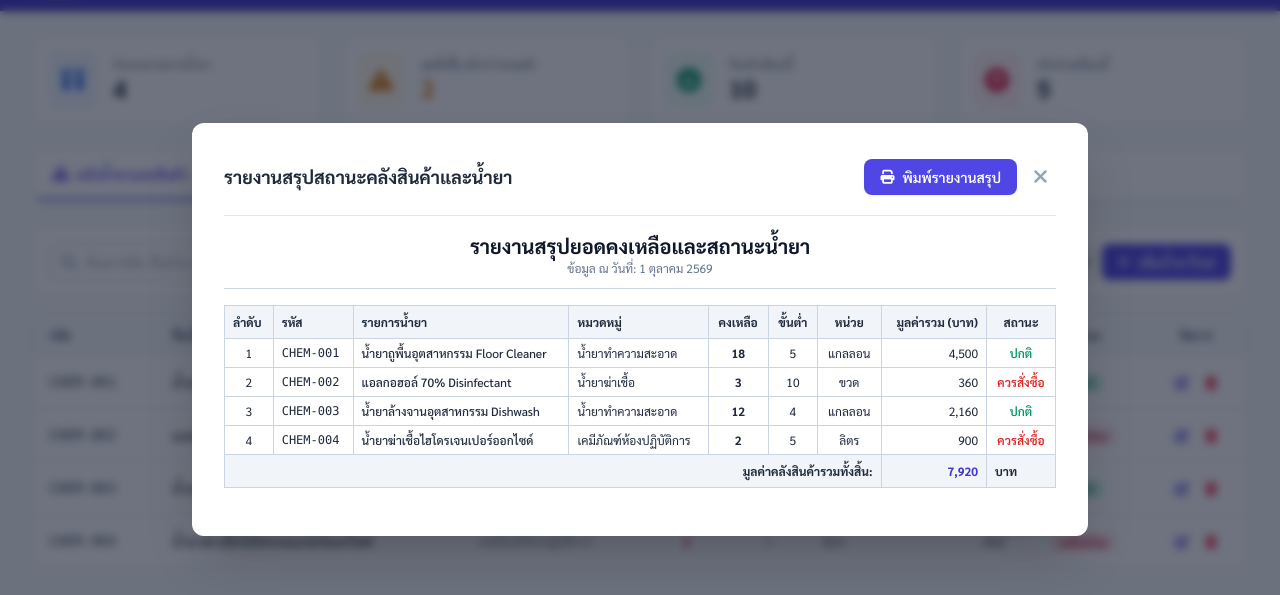
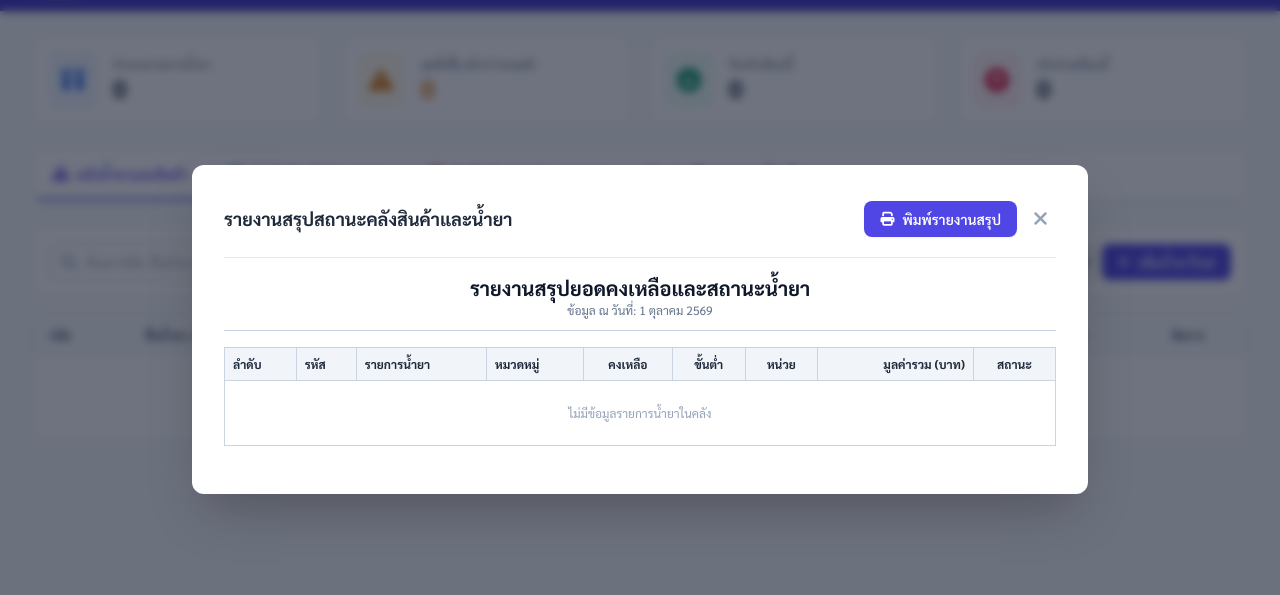
Before and after one commit to ladaratchaiyaphum-netizen/cleanstock, a plain HTML site: page index.html in a window 1280 px wide. Both pictures are taken after a click on the button "พิมพ์รายงาน". Shown: the part 71-666 px from the top of the page. Drawn offline with nearby package versions, Linux system fonts and the light colour scheme.

Commit message:
Set default values for item stock and min stock
Updated input fields to set default values and improved messages for empty states.

```diff
--- a/index.html
+++ b/index.html
@@ -37,7 +37,6 @@
         }
 
         @media print {
-            /* Hide web UI during printing */
             .no-print, nav, header, button, .modal-backdrop, .tab-buttons, .action-btns {
                 display: none !important;
             }
@@ -89,7 +88,7 @@
         <div class="max-w-7xl mx-auto px-4 sm:px-6 lg:px-8 py-3.5 flex flex-wrap justify-between items-center gap-4">
             <div class="flex items-center space-x-3">
                 <div class="bg-white/10 p-2.5 rounded-xl backdrop-blur-sm border border-white/20">
-                    <i class="fa-solid me-0 fa-boxes-packing text-2xl text-amber-300"></i>
+                    <i class="fa-solid fa-boxes-packing text-2xl text-amber-300"></i>
                 </div>
                 <div>
                     <h1 class="text-xl font-bold leading-tight tracking-wide">CleanStock</h1>
@@ -431,11 +430,11 @@
                 <div class="grid grid-cols-2 gap-3">
                     <div>
                         <label class="block text-xs font-semibold text-slate-700 mb-1">จำนวนตั้งต้น</label>
-                        <input type="number" min="0" id="item-stock" placeholder="0" class="w-full border border-slate-300 rounded-lg p-2 text-sm focus:ring-2 focus:ring-indigo-500 focus:outline-none">
+                        <input type="number" min="0" id="item-stock" placeholder="0" value="0" class="w-full border border-slate-300 rounded-lg p-2 text-sm focus:ring-2 focus:ring-indigo-500 focus:outline-none">
                     </div>
                     <div>
                         <label class="block text-xs font-semibold text-slate-700 mb-1">จำนวนขั้นต่ำ (Reorder)</label>
-                        <input type="number" min="0" id="item-min" placeholder="5" class="w-full border border-slate-300 rounded-lg p-2 text-sm focus:ring-2 focus:ring-indigo-500 focus:outline-none">
+                        <input type="number" min="0" id="item-min" placeholder="5" value="5" class="w-full border border-slate-300 rounded-lg p-2 text-sm focus:ring-2 focus:ring-indigo-500 focus:outline-none">
                     </div>
                 </div>
                 <div class="flex justify-end space-x-2 pt-3">
@@ -596,19 +595,11 @@
     </div>
 
     <script>
-        // Default Sample Data
-        const DEFAULT_CHEMICALS = [
-            { id: '1', code: 'CHEM-001', name: 'น้ำยาถูพื้นอุตสาหกรรม Floor Cleaner', category: 'น้ำยาทำความสะอาด', unit: 'แกลลอน', price: 250, stock: 18, minStock: 5 },
-            { id: '2', code: 'CHEM-002', name: 'แอลกอฮอล์ 70% Disinfectant', category: 'น้ำยาฆ่าเชื้อ', unit: 'ขวด', price: 120, stock: 3, minStock: 10 },
-            { id: '3', code: 'CHEM-003', name: 'น้ำยาล้างจานอุตสาหกรรม Dishwash', category: 'น้ำยาทำความสะอาด', unit: 'แกลลอน', price: 180, stock: 12, minStock: 4 },
-            { id: '4', code: 'CHEM-004', name: 'น้ำยาฆ่าเชื้อไฮโดรเจนเปอร์ออกไซด์', category: 'เคมีภัณฑ์ห้องปฏิบัติการ', unit: 'ลิตร', price: 450, stock: 2, minStock: 5 }
-        ];
+        // Clean default starting state (0 items)
+        const DEFAULT_CHEMICALS = [];
 
         let chemicals = JSON.parse(localStorage.getItem('cleanstock_items')) || DEFAULT_CHEMICALS;
-        let logs = JSON.parse(localStorage.getItem('cleanstock_logs')) || [
-            { id: 'log-1', date: new Date().toISOString(), docDate: new Date().toISOString().split('T')[0], type: 'IN', itemId: '1', quantity: 10, ref: 'บริษัท เคมีไทย จำกัด', user: 'สมชาย' },
-            { id: 'log-2', date: new Date().toISOString(), docDate: new Date().toISOString().split('T')[0], type: 'OUT', itemId: '2', quantity: 5, ref: 'แผนกแม่บ้าน', user: 'สมหญิง' }
-        ];
+        let logs = JSON.parse(localStorage.getItem('cleanstock_logs')) || [];
 
         function saveData() {
             localStorage.setItem('cleanstock_items', JSON.stringify(chemicals));
@@ -682,7 +673,7 @@
             });
 
             if (filtered.length === 0) {
-                tbody.innerHTML = `<tr><td colspan="9" class="text-center py-6 text-slate-400">ไม่พบรายการน้ำยาในระบบ</td></tr>`;
+                tbody.innerHTML = `<tr><td colspan="9" class="text-center py-8 text-slate-400">ยังไม่มีรายการน้ำยาในระบบ สามารถกด "เพิ่มน้ำยาใหม่" เพื่อเริ่มต้นบันทึก</td></tr>`;
                 return;
             }
 
@@ -824,6 +815,9 @@
             const recentIn = logs.filter(l => l.type === 'IN').slice(0, 10);
             const recentOut = logs.filter(l => l.type === 'OUT').slice(0, 10);
 
+            if (recentIn.length === 0) {
+                inBody.innerHTML = `<tr><td colspan="6" class="text-center py-4 text-xs text-slate-400">ยังไม่มีประวัติการรับเข้า</td></tr>`;
+            } else {
                 recentIn.forEach(l => {
                     const item = chemicals.find(c => c.id === l.itemId) || { name: 'รายการลบแล้ว', unit: '' };
                     inBody.innerHTML += `
@@ -839,7 +833,11 @@
                         </tr>
                     `;
                 });
+            }
 
+            if (recentOut.length === 0) {
+                outBody.innerHTML = `<tr><td colspan="6" class="text-center py-4 text-xs text-slate-400">ยังไม่มีประวัติการเบิกจ่าย</td></tr>`;
+            } else {
                 recentOut.forEach(l => {
                     const item = chemicals.find(c => c.id === l.itemId) || { name: 'รายการลบแล้ว', unit: '' };
                     outBody.innerHTML += `
@@ -855,6 +853,7 @@
                         </tr>
                     `;
                 });
+            }
         }
 
         function renderLogs() {
@@ -872,6 +871,11 @@
                 const matchType = typeFilter === 'ALL' || l.type === typeFilter;
                 return matchSearch && matchType;
             });
+
+            if (filtered.length === 0) {
+                tbody.innerHTML = `<tr><td colspan="8" class="text-center py-8 text-slate-400">ยังไม่มีประวัติการทำรายการ</td></tr>`;
+                return;
+            }
 
             filtered.forEach(l => {
                 const item = chemicals.find(c => c.id === l.itemId) || { name: 'รายการถูกลบแล้ว', code: '-', unit: '' };
@@ -901,6 +905,8 @@
         function openItemModal() {
             document.getElementById('form-item').reset();
             document.getElementById('item-id').value = '';
+            document.getElementById('item-stock').value = '0';
+            document.getElementById('item-min').value = '5';
             document.getElementById('modal-item-title').innerText = 'เพิ่มน้ำยาใหม่';
             document.getElementById('modal-item').classList.remove('hidden');
         }
@@ -1000,6 +1006,9 @@
             tbody.innerHTML = '';
             let totalValue = 0;
 
+            if (chemicals.length === 0) {
+                tbody.innerHTML = `<tr><td colspan="9" class="text-center py-6 text-slate-400">ไม่มีข้อมูลรายการน้ำยาในคลัง</td></tr>`;
+            } else {
                 chemicals.forEach((item, index) => {
                     const sumValue = Number(item.stock) * Number(item.price);
                     totalValue += sumValue;
@@ -1029,6 +1038,7 @@
                         <td class="border border-slate-300 py-2 px-2">บาท</td>
                     </tr>
                 `;
+            }
 
             document.getElementById('modal-print-report').classList.remove('hidden');
         }
```
Lines whose indentation alone changed are shown as unchanged.
